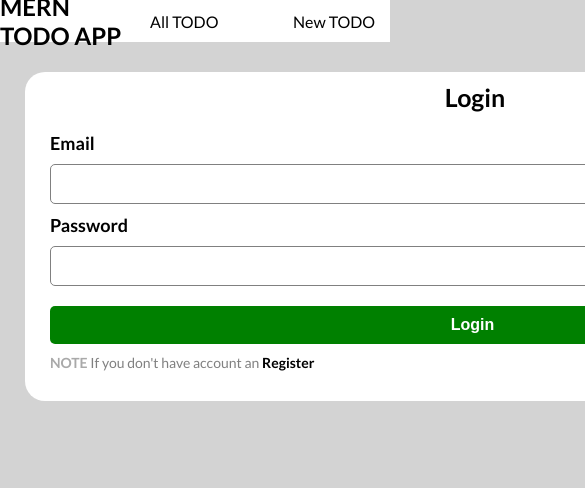
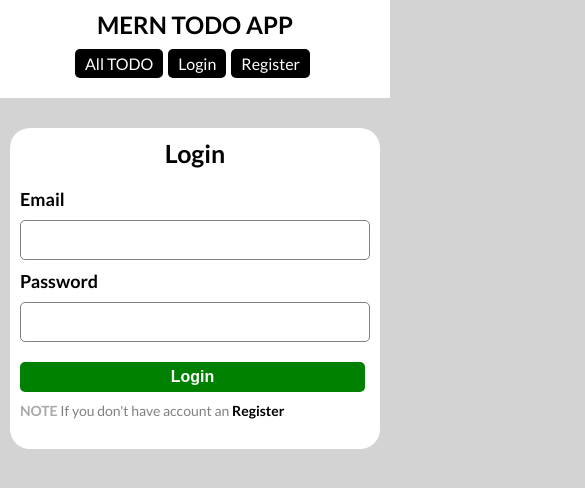
Before and after one commit to waleedrehman31/MERN-APPs, a React (Create React App) app in the folder TODO APP/client/: page /login in a window 390 px wide. Shown: the top 488 px of the page, 585 px wide, since content can reach past the window. Built offline with nearby package versions, Linux system fonts and the light colour scheme.

Commit message:
:sparkles: Make Front-End Responsive :sparkles:

```diff
--- a/TODO APP/client/src/app.css
+++ b/TODO APP/client/src/app.css
@@ -17,3 +17,61 @@ a {
 	text-decoration: none;
 	color: black;
 }
+
+.container {
+	max-width: 1140px;
+	margin: 0 auto;
+	padding: 10px;
+}
+
+.card {
+	margin-top: 20px;
+	background-color: white;
+	border-radius: 20px;
+}
+
+.card-head {
+	display: flex;
+	justify-content: space-around;
+	align-items: center;
+
+}
+
+.card-title {
+	display: flex;
+	justify-content: space-around;
+	align-items: center;
+	font-weight: bold;
+	font-size: 25px;
+	margin-bottom: 20px;
+}
+
+.button {
+	padding: 6px 13px;
+	margin-right: 5px;
+	outline: none;
+	border: none;
+	cursor: pointer;
+	border-radius: 5px;
+	font-weight: bold;
+	display: inline-block;
+}
+
+form {
+	display: flex;
+	flex-direction: column;
+}
+
+form label {
+	font-size: 18px;
+	font-weight: bold;
+}
+
+form input {
+	padding: 10px;
+	font-size: 16px;
+	outline: none;
+	margin: 10px 0px;
+	border: 1px solid gray;
+	border-radius: 5px;
+}
--- a/TODO APP/client/src/components/auth/login/login.css
+++ b/TODO APP/client/src/components/auth/login/login.css
@@ -1,54 +1,3 @@
-.container {
-	max-width: 1140px;
-	margin: 0 auto;
-	padding: 10px 25px;
-}
-
-.card {
-	margin-top: 20px;
-	background-color: white;
-	border-radius: 20px;
-}
-
-.card-title {
-	display: flex;
-	justify-content: center;
-	width: 100%;
-	font-weight: bold;
-	font-size: 25px;
-	margin-bottom: 20px;
-}
-
-form {
-	display: flex;
-	flex-direction: column;
-}
-
-form label {
-	font-size: 18px;
-	font-weight: bold;
-}
-
-form input {
-	padding: 10px;
-	font-size: 16px;
-	outline: none;
-	margin: 10px 0px;
-	border: 1px solid gray;
-	border-radius: 5px;
-}
-
-button {
-	padding: 5px 10px;
-	margin-right: 5px;
-	outline: none;
-	border: none;
-	cursor: pointer;
-	border-radius: 5px;
-	font-weight: bold;
-	font-size: 14px;
-}
-
 .login-button {
 	font-size: 16px;
 	padding: 10px 0px;
--- a/TODO APP/client/src/components/auth/register/register.css
+++ b/TODO APP/client/src/components/auth/register/register.css
@@ -1,54 +1,3 @@
-.container {
-	max-width: 1140px;
-	margin: 0 auto;
-	padding: 10px 25px;
-}
-
-.card {
-	margin-top: 20px;
-	background-color: white;
-	border-radius: 20px;
-}
-
-.card-title {
-	display: flex;
-	justify-content: center;
-	width: 100%;
-	font-weight: bold;
-	font-size: 25px;
-	margin-bottom: 20px;
-}
-
-form {
-	display: flex;
-	flex-direction: column;
-}
-
-form label {
-	font-size: 18px;
-	font-weight: bold;
-}
-
-form input {
-	padding: 10px;
-	font-size: 16px;
-	outline: none;
-	margin: 10px 0px;
-	border: 1px solid gray;
-	border-radius: 5px;
-}
-
-button {
-	padding: 5px 10px;
-	margin-right: 5px;
-	outline: none;
-	border: none;
-	cursor: pointer;
-	border-radius: 5px;
-	font-weight: bold;
-	font-size: 14px;
-}
-
 .register-button {
 	font-size: 16px;
 	padding: 10px 0px;
--- a/TODO APP/client/src/components/home/home.css
+++ b/TODO APP/client/src/components/home/home.css
@@ -1,25 +1,3 @@
-.container {
-	max-width: 1140px;
-	margin: 0 auto;
-	padding: 10px 25px;
-}
-
-.card {
-	margin-top: 20px;
-	background-color: white;
-	width: 900px;
-	border-radius: 20px;
-}
-
-.card-title {
-	display: flex;
-	justify-content: center;
-	width: 100%;
-	font-weight: bold;
-	font-size: 25px;
-	margin-bottom: 20px;
-}
-
 .card-paragraph {
 	font-size: 14px;
 	color: gray;
--- a/TODO APP/client/src/components/navbar/Navbar.jsx
+++ b/TODO APP/client/src/components/navbar/Navbar.jsx
@@ -8,9 +8,7 @@ function Navbar() {
 	return (
 		<header className="header">
 			<h2 className="logo">
-				<Link className="logo" to={"/"}>
-					MERN TODO APP
-				</Link>
+				<Link to={"/"}>MERN TODO APP</Link>
 			</h2>
 			<nav>
 				<ul className="nav-links">
@@ -20,8 +18,13 @@ function Navbar() {
 						</Link>
 					</li>
 					<li>
-						<Link className="nav-links-li" to="/newtodo">
-							New TODO
+						<Link className="nav-links-li" to="/login">
+							Login
+						</Link>
+					</li>
+					<li>
+						<Link className="nav-links-li" to="/register">
+							Register
 						</Link>
 					</li>
 				</ul>
--- a/TODO APP/client/src/components/navbar/navbar.css
+++ b/TODO APP/client/src/components/navbar/navbar.css
@@ -1,17 +1,16 @@
 .header {
 	background-color: white;
-	height: 5vh;
-	width: 100%;
 	display: flex;
 	align-items: center;
 	justify-content: space-around;
+	padding: 10px 0px;
 }
 
 .nav-links {
 	display: flex;
 	justify-content: space-between;
 	align-items: center;
-	width: 250px;
+	margin: 0px 20px;
 }
 
 .nav-links-li {
@@ -25,3 +24,33 @@
 	background-color: black;
 	color: white;
 }
+
+@media only screen and (max-width: 600px) {
+	.header {
+		flex-direction: column;
+	}
+
+	.logo {
+		marign-bottom: 5px;
+	}
+
+	.nav-links-li {
+		background-color: black;
+		color: white;
+	}
+
+	.nav-links-li:hover {
+		background-color: white;
+		color: black;
+	}
+
+	nav {
+		margin: 15px 0px;
+	}
+
+	.nav-links {
+		display: flex;
+		justify-content: space-between;
+		align-items: center;
+	}
+}
--- a/TODO APP/client/src/components/todoform/todoform.css
+++ b/TODO APP/client/src/components/todoform/todoform.css
@@ -1,55 +1,3 @@
-.container {
-	max-width: 1140px;
-	margin: 0 auto;
-	padding: 10px 25px;
-}
-
-.card {
-	margin-top: 20px;
-	background-color: white;
-	width: 900px;
-	border-radius: 20px;
-}
-
-.card-title {
-	display: flex;
-	justify-content: center;
-	width: 100%;
-	font-weight: bold;
-	font-size: 25px;
-	margin-bottom: 20px;
-}
-
-form {
-	display: flex;
-	flex-direction: column;
-}
-
-form label {
-	font-size: 18px;
-	font-weight: bold;
-}
-
-form input {
-	padding: 10px;
-	font-size: 16px;
-	outline: none;
-	margin: 10px 0px;
-	border: 1px solid gray;
-	border-radius: 5px;
-}
-
-button {
-	padding: 5px 10px;
-	margin-right: 5px;
-	outline: none;
-	border: none;
-	cursor: pointer;
-	border-radius: 5px;
-	font-weight: bold;
-	font-size: 14px;
-}
-
 .add-button {
 	font-size: 16px;
 	padding: 10px 0px;
--- a/TODO APP/client/src/components/todolist/Todos.jsx
+++ b/TODO APP/client/src/components/todolist/Todos.jsx
@@ -1,4 +1,5 @@
 import React, { useState, useEffect } from "react";
+import { Link } from "react-router-dom";
 import axios from "axios";
 
 // Import css
@@ -52,11 +53,16 @@ function Todos() {
 	return (
 		<div className="body-background container">
 			<div className="card container">
+				<div className="card-head">
 					<div className="card-title">All TODOs</div>
+					<Link className="button add-todo-button" to="/newtodo">
+						Add TODO
+					</Link>
+				</div>
+				<div className="table-center">
 					<table>
 						<thead>
 							<tr>
-							<th>ID</th>
 								<th>TODO</th>
 								<th>STATUS</th>
 								<th>ACTION</th>
@@ -66,7 +72,6 @@ function Todos() {
 							{todos.map((todo) => {
 								return (
 									<tr key={todo._id}>
-									<td>{todo._id}</td>
 										<td>{todo.todo}</td>
 										<td>{todo.isCompelte ? "Completed" : "Pending"}</td>
 										<td>
@@ -99,6 +104,7 @@ function Todos() {
 					</table>
 				</div>
 			</div>
+		</div>
 	);
 }
 
--- a/TODO APP/client/src/components/todolist/todo.css
+++ b/TODO APP/client/src/components/todolist/todo.css
@@ -1,30 +1,14 @@
-.container {
-	max-width: 1140px;
-	margin: 0 auto;
-	padding: 10px;
-}
-
-.card {
-	margin-top: 20px;
-	background-color: white;
-	width: 900px;
-	border-radius: 20px;
-}
-
-.card-title {
+.table-center {
 	display: flex;
 	justify-content: center;
-	width: 100%;
-	font-weight: bold;
-	font-size: 25px;
-	margin-bottom: 20px;
+	align-items: center;
 }
 
 table {
-	width: 100%;
 	align-items: center;
 	align-content: center;
 	margin-bottom: 10px;
+	width: 100%;
 }
 
 th {
@@ -37,28 +21,20 @@ td {
 	border-bottom: 1px solid lightgray;
 }
 
-.button {
-	padding: 6px 13px;
-	margin-right: 5px;
-	outline: none;
-	border: none;
-	cursor: pointer;
-	border-radius: 5px;
-	font-weight: bold;
-	display: inline-block;
-}
-
 .complete-button {
+	margin: 0px 15px;
 	background-color: green;
 	color: white;
 }
 
 .edit-button {
+	margin: 0px 5px;
 	background-color: blue;
 	color: white;
 }
 
 .delete-button {
+	margin: 0px 5px;
 	background-color: red;
 	color: white;
 }
@@ -88,3 +64,33 @@ td {
 	margin-bottom: 10px;
 	margin-right: 10px;
 }
+
+.add-todo-button {
+	padding: 5px 15px;
+	margin-right: 5px;
+	cursor: pointer;
+	border-radius: 5px;
+	background-color: black;
+	color: white;
+	margin-bottom: 20px;
+}
+
+.add-todo-button:hover {
+	background-color: rgb(194, 194, 194);
+	color: black;
+}
+
+@media only screen and (max-width: 600px) {
+	.complete-button,
+	.edit-button,
+	.delete-button {
+		margin: 5px;
+	}
+
+	table {
+		align-items: center;
+		align-content: center;
+		margin-bottom: 10px;
+		width: 100%;
+	}
+}
```
Lines whose indentation alone changed are shown as unchanged.
